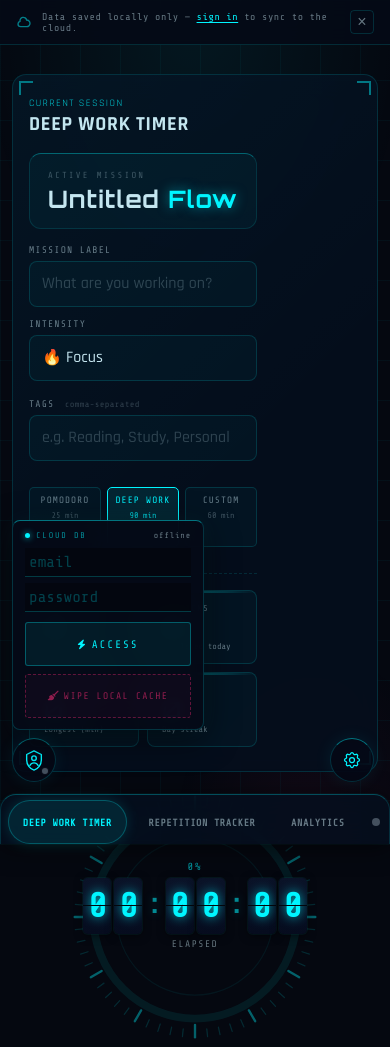
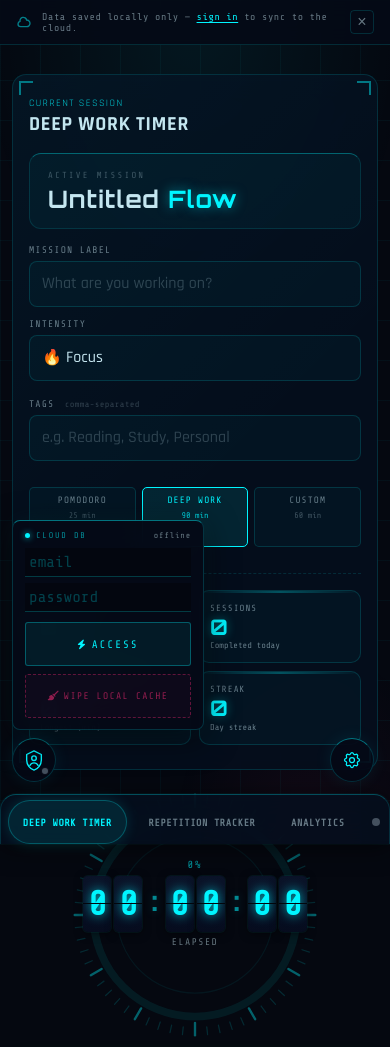
Before and after one commit to nikdimentiy/focustrack, a website built with Vite: page index.html in a window 390 px wide. Shown: the top 1047 px of the page. Built offline with nearby package versions, Linux system fonts and the light colour scheme.

Commit message:
Add responsive fixes for mobile form layou

```diff
--- a/src/design/components.css
+++ b/src/design/components.css
@@ -497,19 +497,20 @@ nav#nav button.active { background: rgba(0,245,255,0.1); color: var(--neon-cyan)
   #dw-view .panel       { padding: 22px 16px 24px; border-radius: 14px; }
   #dw-view .panel-title { font-size: 1.25rem; letter-spacing: .04em; margin-bottom: 16px; }
 
-  /* session-body is now session-left only — keep as column */
-  #dw-view .session-body { display: flex; flex-direction: column; gap: 16px; }
-  #dw-view .session-left { display: flex; }
+  /* session-body is now session-left only — keep as column, stretch so children fill full panel width */
+  #dw-view .session-body { display: flex; flex-direction: column; gap: 16px; align-items: stretch; }
+  #dw-view .session-left { display: flex; width: 100%; }
 
-  /* 1 ── Active Mission — feels like a hero card */
+  /* 1 ── Active Mission — full-width hero card */
   #dw-view .task-block {
-    padding: 16px 18px 14px; border-radius: 12px;
+    width: 100%; padding: 16px 18px 14px; border-radius: 12px;
     background: rgba(0,245,255,0.04);
     border: 1px solid rgba(0,245,255,0.12);
     border-top: 1px solid rgba(0,245,255,0.34);
+    box-sizing: border-box;
   }
   #dw-view .task-kicker { font-size: .55rem; letter-spacing: .25em; opacity: .6; margin-bottom: 5px; }
-  #dw-view .task-name   { font-size: 1.5rem; line-height: 1.2; }
+  #dw-view .task-name   { font-size: 1.5rem; line-height: 1.2; word-break: break-word; }
 
   /* 2 ── Arc — bigger, centered, the visual anchor */
   #dw-view .arc-wrap     { padding: 6px 0 2px; align-self: center; }
@@ -545,31 +546,57 @@ nav#nav button.active { background: rgba(0,245,255,0.1); color: var(--neon-cyan)
   .mode-dur  { font-size: .56rem; opacity: .85; margin-top: 4px; }
 
   /* 5 ── Custom duration row — full width */
-  .custom-minutes-row { flex-wrap: wrap; gap: 10px; width: 100%; }
-  .custom-minutes-row input[type="number"] { width: 80px; height: 38px; font-size: .82rem; }
+  .custom-minutes-row { display: flex; flex-wrap: wrap; align-items: center; gap: 10px; width: 100%; }
+  .custom-minutes-row input[type="number"] { flex: 1; min-width: 70px; max-width: 120px; height: 44px; font-size: .9rem; border-radius: 6px; border: 1px solid rgba(0,245,255,0.28); background: rgba(0,0,0,0.3); color: var(--neon-cyan); text-align: center; padding: 0 8px; }
 
   /* 6 ── Form fields — readable labels, comfy inputs */
-  #dw-view .setup-row          { grid-template-columns: 1fr; gap: 12px; }
-  #dw-view .field              { gap: 6px; }
+  #dw-view .setup-row          { grid-template-columns: 1fr; gap: 12px; width: 100%; }
+  #dw-view .tag-row            { width: 100%; }
+  #dw-view .field              { gap: 6px; width: 100%; }
   #dw-view .field label        { font-size: .6rem; letter-spacing: .12em; }
   #dw-view .field input,
-  #dw-view .field select       { height: 46px; font-size: 1rem; border-radius: 8px; }
+  #dw-view .field select       { width: 100%; height: 46px; font-size: 1rem; border-radius: 8px; }
 
-  /* 7 ── Stats — compact summary, separated from the controls above */
+  /* 7 ── Stats — 2×2 grid, fills full panel width */
   #dw-view .stats-grid {
-    grid-template-columns: repeat(2, 1fr); gap: 8px;
+    display: grid; grid-template-columns: repeat(2, 1fr); gap: 10px;
+    width: 100%;
     padding-top: 16px; margin-top: 4px;
     border-top: 1px dashed rgba(0,245,255,0.12);
   }
-  #dw-view .stat       { padding: 12px 14px; border-radius: 8px; }
+  #dw-view .stat       { padding: 14px 12px; border-radius: 10px; }
   #dw-view .stat-value { font-size: clamp(22px, 6vw, 30px); }
-  #dw-view .stat-label { font-size: .54rem; letter-spacing: .14em; }
-  #dw-view .stat-sub   { font-size: .53rem; }
+  #dw-view .stat-label { font-size: .56rem; letter-spacing: .12em; }
+  #dw-view .stat-sub   { font-size: .54rem; }
 }
 
-/* Phone-only — extra bottom padding so content clears the floating bottom auth widget */
+/* Phone-only — extra bottom padding + layout tightening */
 @media (max-width: 599px) {
   #dw-view .app { padding-bottom: calc(260px + env(safe-area-inset-bottom, 0px)); }
+
+  /* Guarantee every form layer is full-width on phones */
+  #dw-view .session-body,
+  #dw-view .session-left,
+  #dw-view .task-block,
+  #dw-view .setup-row,
+  #dw-view .tag-row,
+  #dw-view .field,
+  #dw-view .mode-row,
+  #dw-view .pomo-config-row,
+  #dw-view .custom-minutes-row,
+  #dw-view .stats-grid { width: 100%; box-sizing: border-box; }
+
+  /* Inputs & selects fill their field column */
+  #dw-view .field input,
+  #dw-view .field select { width: 100%; }
+
+  /* Stats grid — 4 cards in 2 rows, equal width */
+  #dw-view .stats-grid { grid-template-columns: repeat(2, 1fr); gap: 8px; }
+  #dw-view .stat { padding: 12px 10px; }
+  #dw-view .stat-value { font-size: clamp(20px, 5.5vw, 28px); }
+
+  /* Custom duration — make input more touch-friendly */
+  .custom-minutes-row input[type="number"] { flex: 1; min-width: 60px; max-width: 100px; height: 44px; }
 }
 
 /* ── Repetition Tracker View ── */
```
